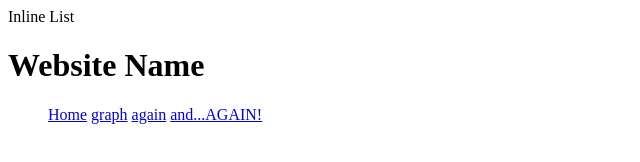
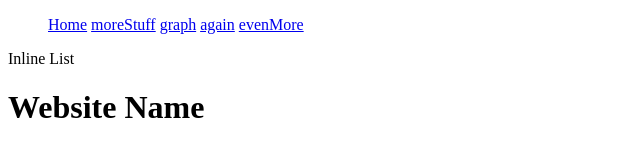
Before and after one commit to JarrydHorn/JarrydHorn.github.io, a plain HTML site: page index.html in a window 1280 px wide. Shown: the whole page, without its empty margins (0-640 px from the left). Drawn offline with Linux system fonts and the light colour scheme.

Commit message:
updated <nav>

```diff
--- a/index.html
+++ b/index.html
@@ -6,6 +6,17 @@
 <html lang="en">
 
 	<head>
+		<nav>
+
+			<ul class="nav"
+				<l1><a href="index.html">Home</a></li>
+				<l1><a href="moreStuff.html">moreStuff</a></li>
+				<l1><a href="graph.html">graph</a></li>
+				<l1><a href="again.html">again</a></li>
+				<l1><a href="aNewPage.html">evenMore</a></li>
+			</ul>
+
+		</nav>
 		<meta charset="utf-8>
 		<title>Inline List</title>
 	</head>
@@ -15,16 +26,6 @@
 
 			<h1>Website Name</h1>
 
-				<nav>
-
-					<ul class="nav"
-						<l1><a href="index.html">Home</a></li>
-						<l1><a href="graph.html">graph</a></li>
-						<l1><a href="again.html">again</a></li>
-						<l1><a href="aNewPage.html">and...AGAIN!</a></li>
-					</ul>
-
-				</nav>
 
 		</header>
 
```
Also changed, not shown: aNewPage.html (+2 -1 lines), again.html (+3 -2 lines), graph.html (+2 -1 lines), moreStuff.html (+2 -1 lines).
